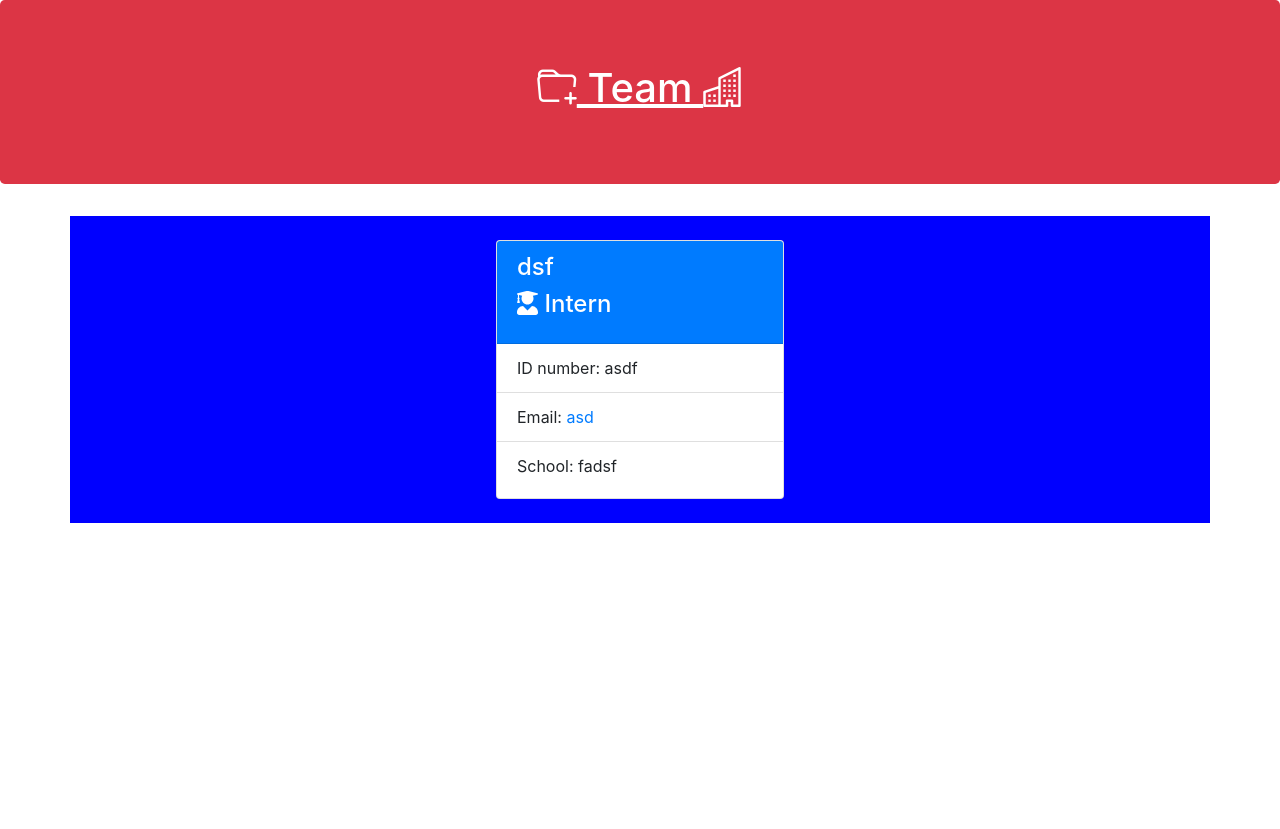
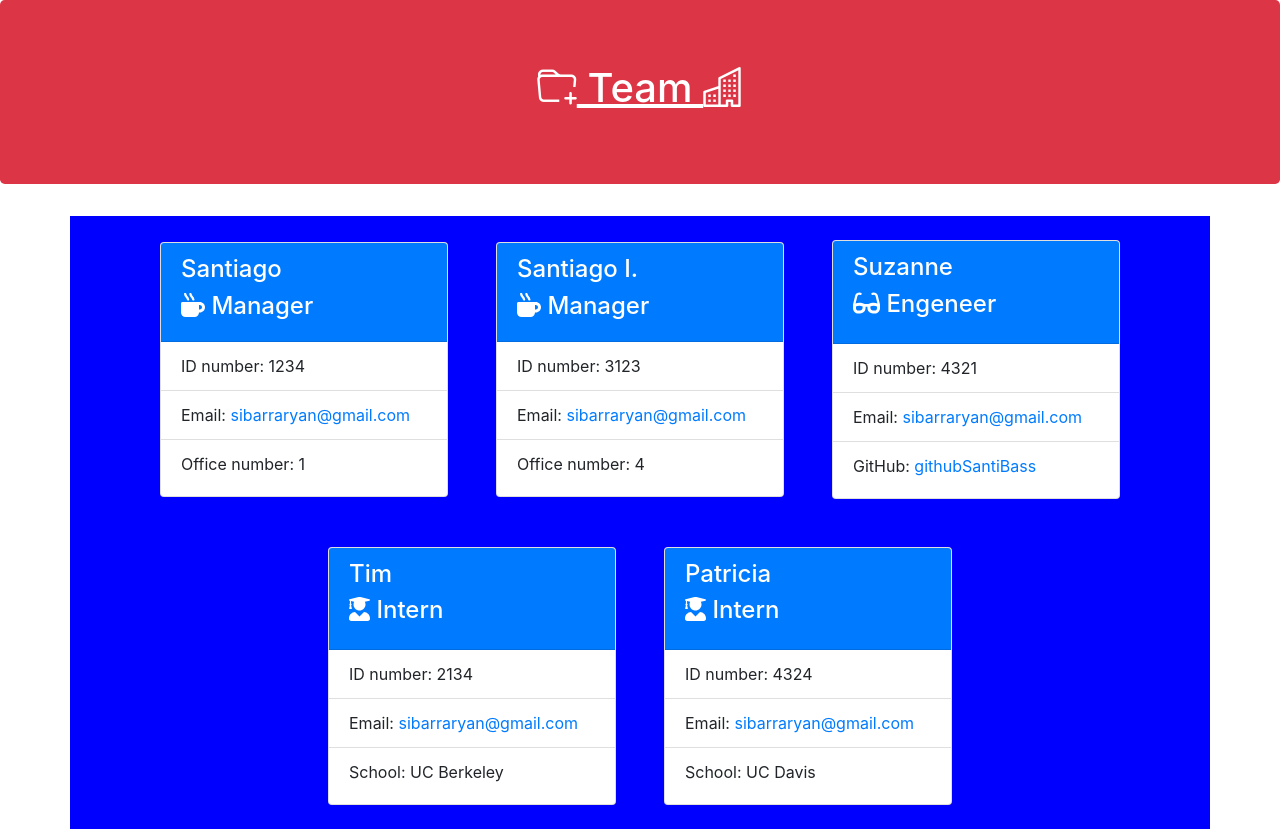
Before and after one commit to SantiBass/Give-Me-Your-Soul-So-I-Can-Feed-It-To-My-Team-Profile-Generator, a website: page output/index.html in a window 1280 px wide. Before the commit the page ends 800 px from the top, so only its background shows below. Drawn offline with nearby package versions, Linux system fonts and the light colour scheme; files that its build step writes are made by us from their sources.

```diff
--- a/output/index.html
+++ b/output/index.html
@@ -23,17 +23,63 @@
 
             <content class="container d-flex flex-wrap align-items-center justify-content-center">
 
-
+            <div class="card m-4 pb-2" style="width: 18rem;">
+                <div class=" bg-primary card-header  text-white">
+                <h4 >Santiago</h4>
+                <h4 class=" bg-primary text-white"><i class="fas fa-mug-hot  "></i>
+                Manager</h4>
+                <p class="card-text"></p>
+                </div>
+                <ul class="list-group list-group-flush">
+                <li class="list-group-item  ID" >ID number: 1234</li>
+                <li class="list-group-item email" > Email:   <a href="mailto:sibarraryan@gmail.com">sibarraryan@gmail.com</a></li>
+                <li class="list-group-item " >Office number:  1</li>
+                </ul>
+            </div><div class="card m-4 pb-2" style="width: 18rem;">
+                <div class=" bg-primary card-header  text-white">
+                <h4 >Santiago I.</h4>
+                <h4 class=" bg-primary text-white"><i class="fas fa-mug-hot  "></i>
+                Manager</h4>
+                <p class="card-text"></p>
+                </div>
+                <ul class="list-group list-group-flush">
+                <li class="list-group-item  ID" >ID number: 3123</li>
+                <li class="list-group-item email" > Email:   <a href="mailto:sibarraryan@gmail.com">sibarraryan@gmail.com</a></li>
+                <li class="list-group-item " >Office number:  4</li>
+                </ul>
+            </div>
 
             <div class="card m-4 pb-2" style="width: 18rem;">
+                <div class=" bg-primary card-header  text-white">
+                <h4>Suzanne </h4>
+                <h4 class="card-title text-white"><i class="fas fa-glasses"></i> Engeneer</h4>
+                </div>
+                <ul class="list-group list-group-flush">
+                <li class="list-group-item  ID" >ID number: 4321</li>
+                <li class="list-group-item email" > Email:   <a href="mailto:sibarraryan@gmail.com">sibarraryan@gmail.com</a></li>
+                <li class="list-group-item">GitHub: <a href="https://www.github.com/SantiBass" target="_blank" rel="noopener noreferrer">githubSantiBass</a></li>
+
+                </ul>
+            </div>
+            <div class="card m-4 pb-2" style="width: 18rem;">
         <div class=" bg-primary card-header  text-white">
-       <h4 > dsf </h4>
+       <h4 > Tim </h4>
        <h4 class="card-title text-white"><i class="fas fa-user-graduate"></i> Intern</h4>
       </div>
             <ul class="list-group list-group-flush">
-             <li class="list-group-item  ID" >ID number: asdf</li>
-             <li class="list-group-item email" > Email:   <a href="mailto:asd">asd</a></li>
-             <li class="list-group-item">School:  fadsf</li>
+             <li class="list-group-item  ID" >ID number: 2134</li>
+             <li class="list-group-item email" > Email:   <a href="mailto:sibarraryan@gmail.com">sibarraryan@gmail.com</a></li>
+             <li class="list-group-item">School:  UC Berkeley</li>
+            </ul>
+      </div><div class="card m-4 pb-2" style="width: 18rem;">
+        <div class=" bg-primary card-header  text-white">
+       <h4 > Patricia </h4>
+       <h4 class="card-title text-white"><i class="fas fa-user-graduate"></i> Intern</h4>
+      </div>
+            <ul class="list-group list-group-flush">
+             <li class="list-group-item  ID" >ID number: 4324</li>
+             <li class="list-group-item email" > Email:   <a href="mailto:sibarraryan@gmail.com">sibarraryan@gmail.com</a></li>
+             <li class="list-group-item">School:  UC Davis</li>
             </ul>
       </div>
 
```
Also changed, not shown: README.md, 1 other file.
